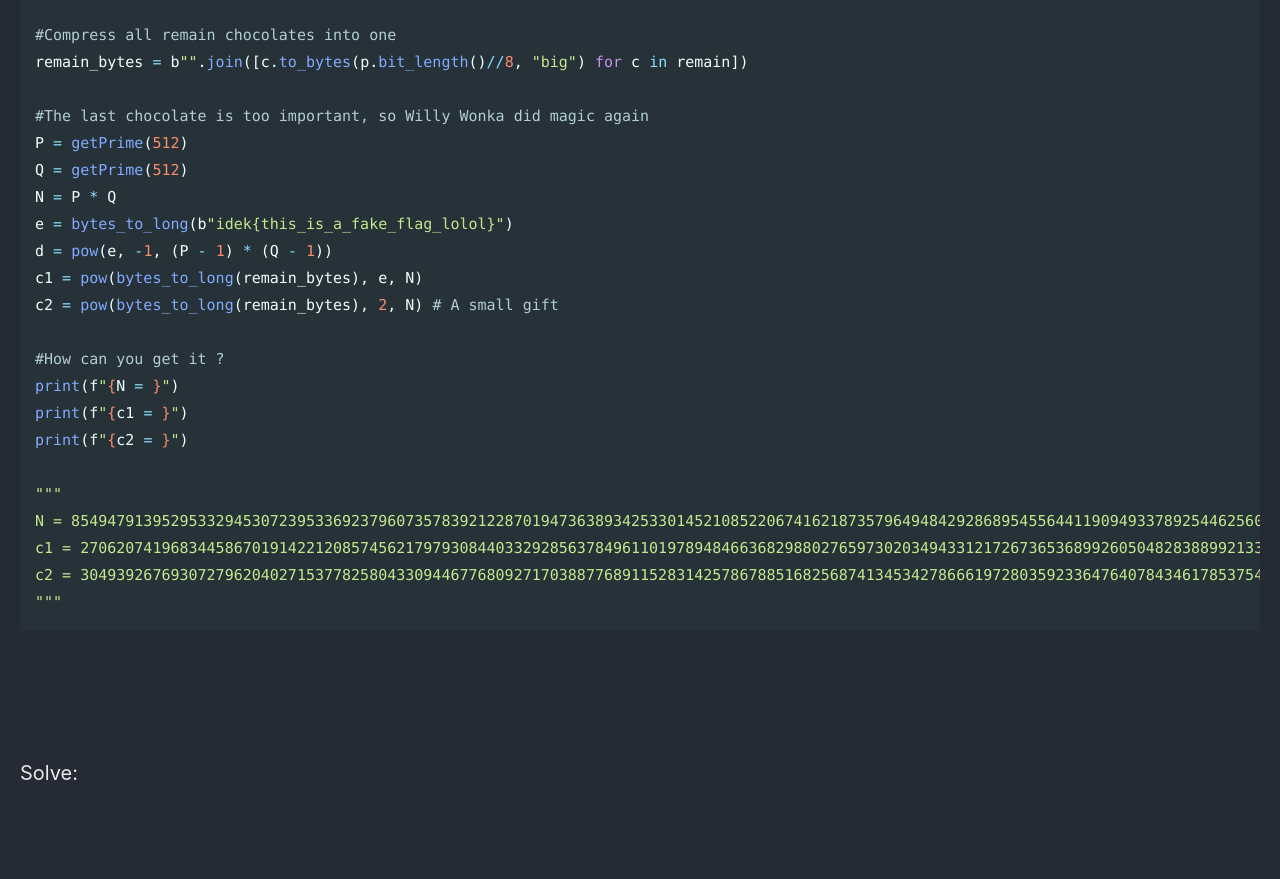
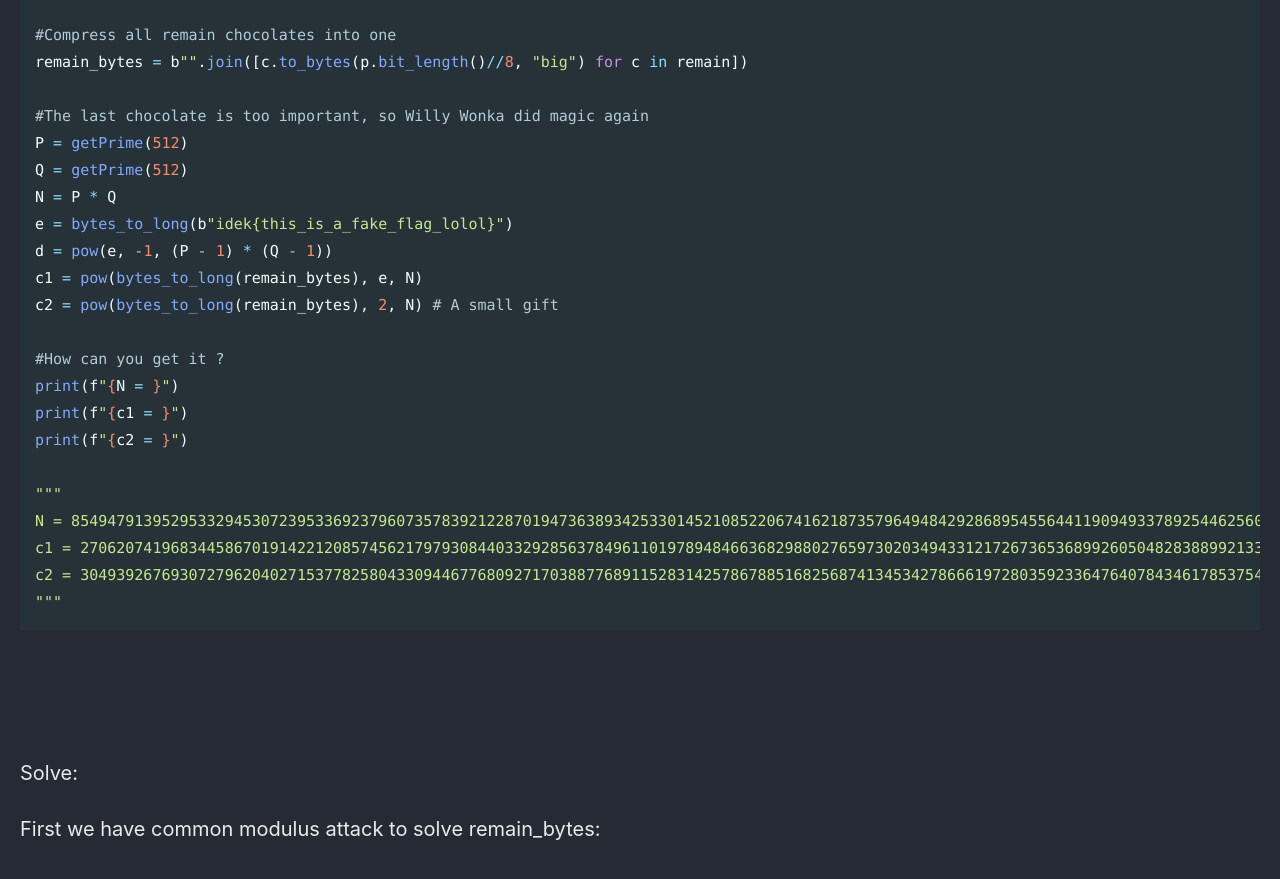
Before and after one commit to Connor-McCartney/Connor-McCartney.github.io, a Jekyll site: the page built from _pages/cryptography/other/idekCTF2025.md, in a window 1280 px wide and 900 px high, scrolled down 1228 px. Shown: the top 879 px of the window. Built offline with Jekyll 4.4.1, drawn with Linux system fonts in a browser that asks for light colours; cached includes are drawn as plain includes; before the commit the page ends 2072 px from its top, so only the background shows below that.

Commit message:
Update idekCTF2025.md

```diff
--- a/_pages/cryptography/other/idekCTF2025.md
+++ b/_pages/cryptography/other/idekCTF2025.md
@@ -76,3 +76,6 @@ c2 = 304939267693072796204027153778258043309446776809271703887768911528314257867
 <br>
 
 Solve:
+
+
+First we have common modulus attack to solve remain_bytes:
```
